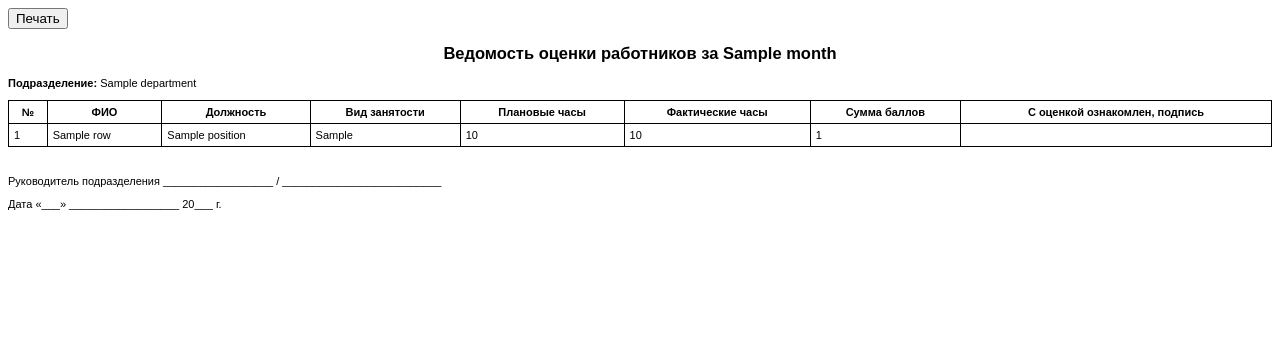
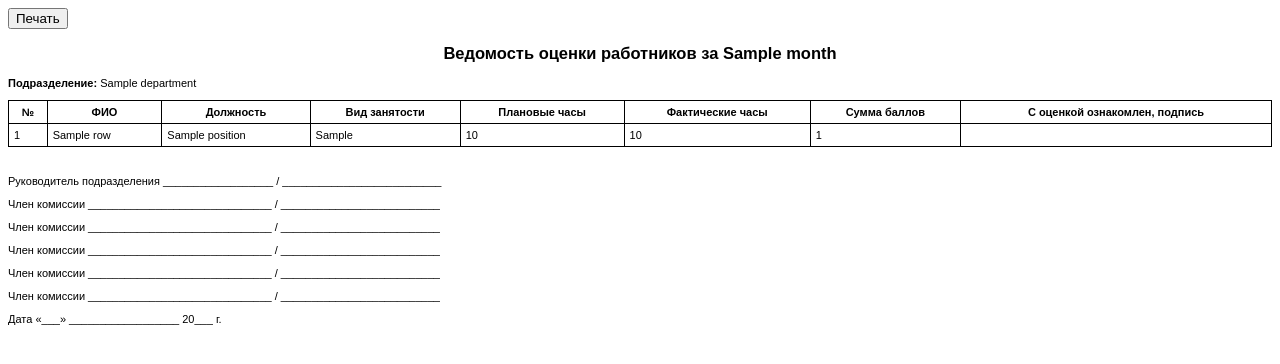
Before and after one commit to veratttt76-source/gp27, a Flask app: template src/templates/print_manager.html in a window 1280 px wide. Shown: the top 364 px of the page. Run offline with Flask 3, Linux system fonts and the light colour scheme; the template is opened without the code that fills it: most values are stand-ins (such as "Sample title", 1, 10 or a date in 2020).

Commit message:
Печать Руководителя: добавлены 5 строк членов комиссии

```diff
--- a/src/templates/print_manager.html
+++ b/src/templates/print_manager.html
@@ -1 +1 @@
-<!doctype html><html lang="ru"><head><meta charset="utf-8"><title>Ведомость {{month}}</title><link rel="stylesheet" href="{{url_for('static',filename='print.css')}}"></head><body><div class="no-print"><button onclick="print()">Печать</button></div><h2>Ведомость оценки работников за {{month}}</h2>{% if rows %}<p><b>Подразделение:</b> {{rows[0].department}}</p>{% endif %}<table><thead><tr><th>№</th><th>ФИО</th><th>Должность</th><th>Вид занятости</th><th>Плановые часы</th><th>Фактические часы</th><th>Сумма баллов</th><th>С оценкой ознакомлен, подпись</th></tr></thead><tbody>{% for r in rows %}<tr><td>{{loop.index}}</td><td>{{r.employee_name}}</td><td>{{r.position}}</td><td>{{employment_name(r.employment_type)}}</td><td>{{'%g'|format(r.planned_hours)}}</td><td>{{'%g'|format(r.actual_hours)}}</td><td>{{'%g'|format(r.total_points)}}</td><td></td></tr>{% endfor %}</tbody></table><div class="sign"><p>Руководитель подразделения __________________ / __________________________</p><p>Дата «___» __________________ 20___ г.</p></div></body></html>
+<!doctype html><html lang="ru"><head><meta charset="utf-8"><title>Ведомость {{month}}</title><link rel="stylesheet" href="{{url_for('static',filename='print.css')}}"></head><body><div class="no-print"><button onclick="print()">Печать</button></div><h2>Ведомость оценки работников за {{month}}</h2>{% if rows %}<p><b>Подразделение:</b> {{rows[0].department}}</p>{% endif %}<table><thead><tr><th>№</th><th>ФИО</th><th>Должность</th><th>Вид занятости</th><th>Плановые часы</th><th>Фактические часы</th><th>Сумма баллов</th><th>С оценкой ознакомлен, подпись</th></tr></thead><tbody>{% for r in rows %}<tr><td>{{loop.index}}</td><td>{{r.employee_name}}</td><td>{{r.position}}</td><td>{{employment_name(r.employment_type)}}</td><td>{{'%g'|format(r.planned_hours)}}</td><td>{{'%g'|format(r.actual_hours)}}</td><td>{{'%g'|format(r.total_points)}}</td><td></td></tr>{% endfor %}</tbody></table><div class="sign"><p>Руководитель подразделения __________________ / __________________________</p><p>Член комиссии ______________________________ / __________________________</p><p>Член комиссии ______________________________ / __________________________</p><p>Член комиссии ______________________________ / __________________________</p><p>Член комиссии ______________________________ / __________________________</p><p>Член комиссии ______________________________ / __________________________</p><p>Дата «___» __________________ 20___ г.</p></div></body></html>
```
